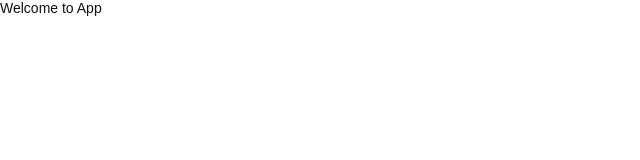
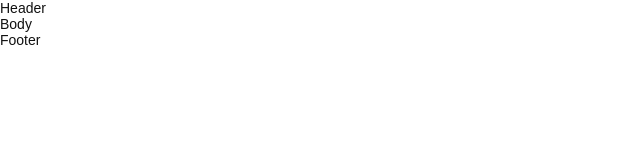
Before and after one commit to MrAaronOlsen/React-Data-Binding, a React app: page / in a window 1280 px wide. Shown: the top 160 px of the page, without its empty margins (0-640 px from the left). Built offline with nearby package versions, Linux system fonts and the light colour scheme.

Commit message:
Basic structure

```diff
--- a/src/app/App.jsx
+++ b/src/app/App.jsx
@@ -1,4 +1,8 @@
 import React from 'react'
+
+import { Header } from './header'
+import { Body } from './body'
+import { Footer } from './footer'
 
 import './root.scss'
 import styles from './styles.mod.scss'
@@ -6,7 +10,9 @@ import styles from './styles.mod.scss'
 export default function App() {
   return (
     <div className={styles.container}>
-      <div className={styles.welcome}>Welcome to App</div>
+      <Header />
+      <Body />
+      <Footer />
     </div>
   )
 }
--- /dev/null
+++ b/src/app/body/Body.jsx
@@ -0,0 +1,7 @@
+import React from 'react'
+
+import styles from './styles.mod.scss'
+
+export default function Body() {
+  return <div className={styles.container}>Body</div>
+}
--- /dev/null
+++ b/src/app/body/index.js
@@ -0,0 +1 @@
+export { default as Body } from './Body'
--- /dev/null
+++ b/src/app/body/styles.mod.scss
@@ -0,0 +1,4 @@
+.container {
+  width: 100%;
+  height: calc(100vh - 400px);
+}
--- /dev/null
+++ b/src/app/footer/Footer.jsx
@@ -0,0 +1,7 @@
+import React from 'react'
+
+import styles from './styles.mod.scss'
+
+export default function Footer() {
+  return <div className={styles.container}>Footer</div>
+}
--- /dev/null
+++ b/src/app/footer/index.js
@@ -0,0 +1 @@
+export { default as Footer } from './Footer'
--- /dev/null
+++ b/src/app/footer/styles.mod.scss
@@ -0,0 +1,4 @@
+.container {
+  width: 100%;
+  height: 200px;
+}
--- a/src/app/header/Header.jsx
+++ b/src/app/header/Header.jsx
@@ -1 +1,7 @@
 import React from 'react'
+
+import styles from './styles.mod.scss'
+
+export default function Header() {
+  return <div className={styles.container}>Header</div>
+}
--- /dev/null
+++ b/src/app/header/index.js
@@ -0,0 +1 @@
+export { default as Header } from './Header'
--- /dev/null
+++ b/src/app/header/styles.mod.scss
@@ -0,0 +1,4 @@
+.container {
+  width: 100%;
+  height: 200px;
+}
--- a/src/app/styles.mod.scss
+++ b/src/app/styles.mod.scss
@@ -1,8 +1,4 @@
 .container {
-  display: flex;
-  justify-content: center;
-  align-items: center;
-
   width: 100%;
   height: 100%;
 
```
